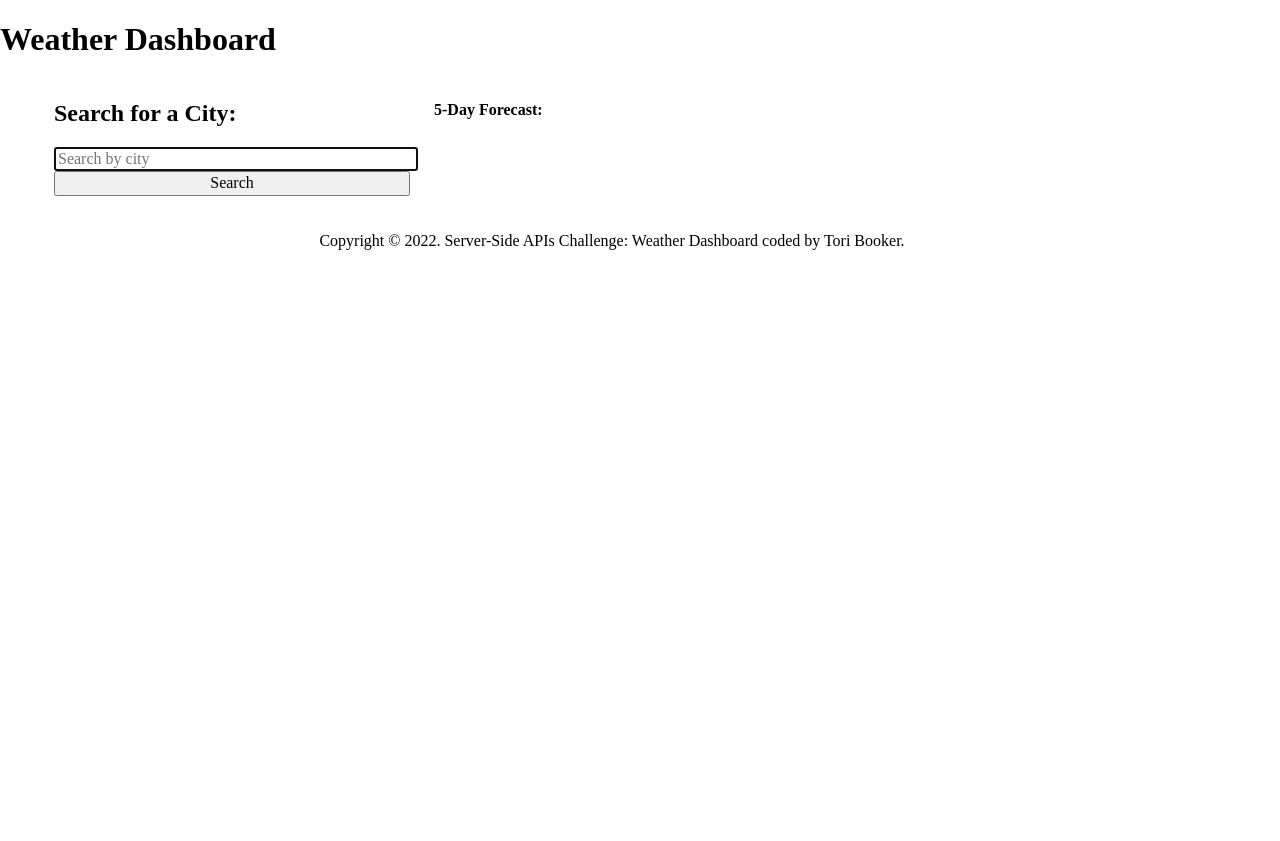
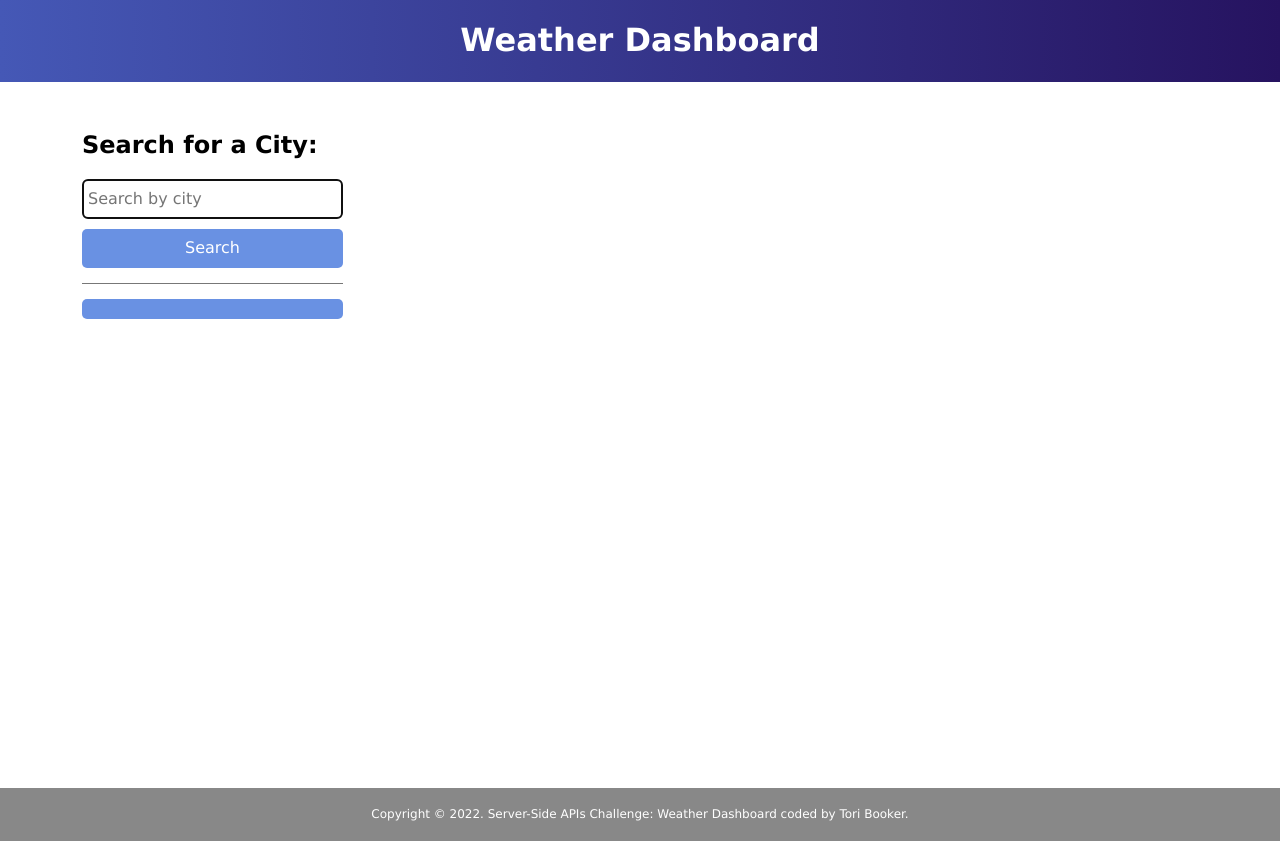
Before and after one commit to ebonygrrl/06-weather-dashboard, a plain HTML site: page index.html in a window 1280 px wide. Both pictures are taken after typing "Sample" into the empty fields and a click on the button "Search". Before the commit the page ends 800 px from the top, so only its background shows below. Drawn offline with nearby package versions, Linux system fonts and the light colour scheme; no server answers.

Commit message:
code update

```diff
--- a/assets/css/style.css
+++ b/assets/css/style.css
@@ -1,33 +1,111 @@
-/* variables */
-:root {
---lavender: #D9D3E9;
---dkpurple: #2A136D;
---ltpurple: #BB5BE6;
---dkgray: #878588;
-}
-
-/* keyframes */
-@-webkit-keyframes fadeinout {
-    0%,100% { opacity: 0; }
-    50% { opacity: 1; }
-}
-
-@keyframes fadeinout {
-    0%,100% { opacity: 0; }
-    50% { opacity: 1; }
-}
-
 /* element styles */
 html,body {
     margin: 0;
     padding: 0;
+    width: 100%;
+    height: 100%;
+    font-family: Verdana, Geneva, Tahoma, sans-serif;
+    font-size: 16px;
 }
 
+aside, main {
+    flex-grow: 1;
+}
+
+button {
+    background-color: #6991e3;
+    border-radius: 5px;
+    border: none;
+    color: #fff;
+    display: block;
+    padding: 10px;
+    width: 100%;
+}
+
+footer {
+    background-color: #888;
+    color: #fff;
+    flex-shrink: 0;
+    font-size: 12px;
+    text-align: center;
+}
+
+h1 {
+    text-align: center;
+}
+
+header {
+    background: -webkit-linear-gradient(90deg, #4558b6, #261360);
+    background: -moz-linear-gradient(90deg, #4558b6, #261360);
+    background: linear-gradient(90deg, #4558b6, #261360);
+    color: #fff;
+    margin-bottom: 30px;
+    padding: 1px;
+}
+
+input {
+    border: 1px solid gray;
+    border-radius: 5px;
+    box-sizing: border-box;
+    display: block;
+    margin-bottom: 10px;
+    padding: 10px 5px;
+    width: 100%;
+}
+
+input:outline, input:focus, input:focus-visible {
+    border-color: lightgreen;
+}
 
 /* oo classes */
+.city-details-css {
+    background-color: #e3e3e3;
+    border: 2px solid #777;
+    padding: 20px;
+}
+
+.city-details h2 {
+    margin-top: 0;
+    margin-bottom: 15px;
+}
+
+.city-details img {
+    vertical-align: middle;
+}
+
+.city-details div {
+    margin-bottom: 10px;
+}
+
+.city-search {
+    padding-bottom: 15px;
+    border-bottom: 1px solid #777;
+    margin-bottom: 15px;
+}
 .container {
-    margin: 0 30px;
+    margin-bottom: 30px;
 }
+
+.five-day-cards > div {
+    background-color: #323d4f;
+    color: #fff;
+    margin-bottom: 15px;
+    padding: 10px;
+}
+
+.five-day-cards > div div{
+    padding: 10px 0;
+}
+
+.five-day-cards img {
+    display: block;
+}
+
+.main {
+    margin: 0 auto;
+    min-height: 83vh;
+}
+
 
 /* media queries */
 @media screen and (max-width: 375px) {
--- a/assets/js/script.js
+++ b/assets/js/script.js
@@ -1,5 +1,6 @@
 // Create global variables
-var form = document.getElementById('weather-search');
+var form   = document.getElementById('weather-search');
+var count  = 0;
 
 function getApi(e) {
     e.preventDefault();
@@ -19,7 +20,7 @@ function getApi(e) {
       })
       .then(function (data) {
         var list   = data.list;
-        var myCity =  data.city.name;
+        var myCity = data.city.name;
         var degree = ' &#8457;';
         var sDate;
 
@@ -37,7 +38,7 @@ function getApi(e) {
             var icon = '<img src="http://openweathermap.org/img/wn/' + list[i].weather[j].icon + '.png">';
           }
 
-          var cityHead = $('<div>').addClass('city-name').html('<h3>' + myCity + ' (' + nDate + ') ' + icon + '</h3>');
+          var cityHead = $('<div>').addClass('city-name').html('<h2>' + myCity + ' (' + nDate + ') ' + icon + '</h2>');
 
           // Output data
           if (i === 0) {
@@ -50,13 +51,50 @@ function getApi(e) {
           // Add 5 day cards to container
           fiveDay.append(card);
         }
+
+        $('.five-day-wrap').prepend('<h4>5-Day Forecast:</h4>');
+        details.addClass('city-details-css');
+
+      })
+      .catch(function err () {
+        alert("Please enter a city");
       });
+
+      // Store search in local storage
+      if (city.val() !== "") {
+        count += 1;
+        var search = 'search-' + count;
+        localStorage.setItem(search,city.val());
+      }
 
       // Refresh form
       form.reset();
       city.focus();
 
-      return;
+      init();
 }
+
+function init() {
+  var storage = window.localStorage;
+
+  // Retrieve saved data
+  if (storage.length > 0) {
+    for (var i=1; i <= storage.length; i++) {
+      var recall = 'search-' + i;
+      var getVal = localStorage.getItem(recall);
+      var listCity = $('<button>').addClass(recall).html(getVal);
+      if (listCity.html('')) {
+        $('.saved-cities').append(listCity);
+        console.log('no text');
+      } else {
+        listCity.replaceWith(listCity);
+        console.log('text');
+      }
+    }
+  }
+}
+
 // Initiate function when search button clicked
 form.addEventListener('submit', getApi);
+
+init();
--- a/index.html
+++ b/index.html
@@ -6,7 +6,6 @@
   <meta name="viewport" content="width=device-width, initial-scale=1.0" />
   <meta http-equiv="X-UA-Compatible" content="ie=edge" />
   <link rel="stylesheet" href="https://cdnjs.cloudflare.com/ajax/libs/bootstrap/5.2.2/css/bootstrap-grid.min.css" />
-  <link rel="stylesheet" href="https://cdnjs.cloudflare.com/ajax/libs/font-awesome/6.2.0/css/all.min.css" />
   <link rel="stylesheet" href="./assets/css/normalize.css" />
   <link rel="stylesheet" href="./assets/css/style.css" />
   <title>Weather Dashboard | Tori Booker</title>
@@ -16,24 +15,21 @@
   <header>
     <h1>Weather Dashboard</h1>
   </header>
-  <section class="container row">
-    <aside class="col-4">
+  <section class="container row main">
+    <aside class="col-md-3 col-sm-12">
       <section class="city-search">
         <h2>Search for a City:</h2>
         <form id="weather-search">
-          <input id="city"  class="col-12" type="text" name="city" placeholder="Search by city" value="">
-          <button id="submit"  class="col-12" type="submit">Search</button>
+          <input id="city" type="text" name="city" placeholder="Search by city" value="">
+          <button id="submit" type="submit">Search</button>
         </form>
       </section>
-      <section class="saved-cities">
-
-      </section>
+      <section class="saved-cities"></section>
     </aside>
-    <main class="col-8">
+    <main class="col-md-9 col-sm-12">
       <section class="city-details"></section>
       <section class="five-day-wrap">
-        <h4>5-Day Forecast:</h4>
-        <div class="row d-flex justify-content-center five-day-cards"></div>
+        <div class="row d-flex justify-content-around five-day-cards"></div>
       </section>
     </main>
   </section>
```
